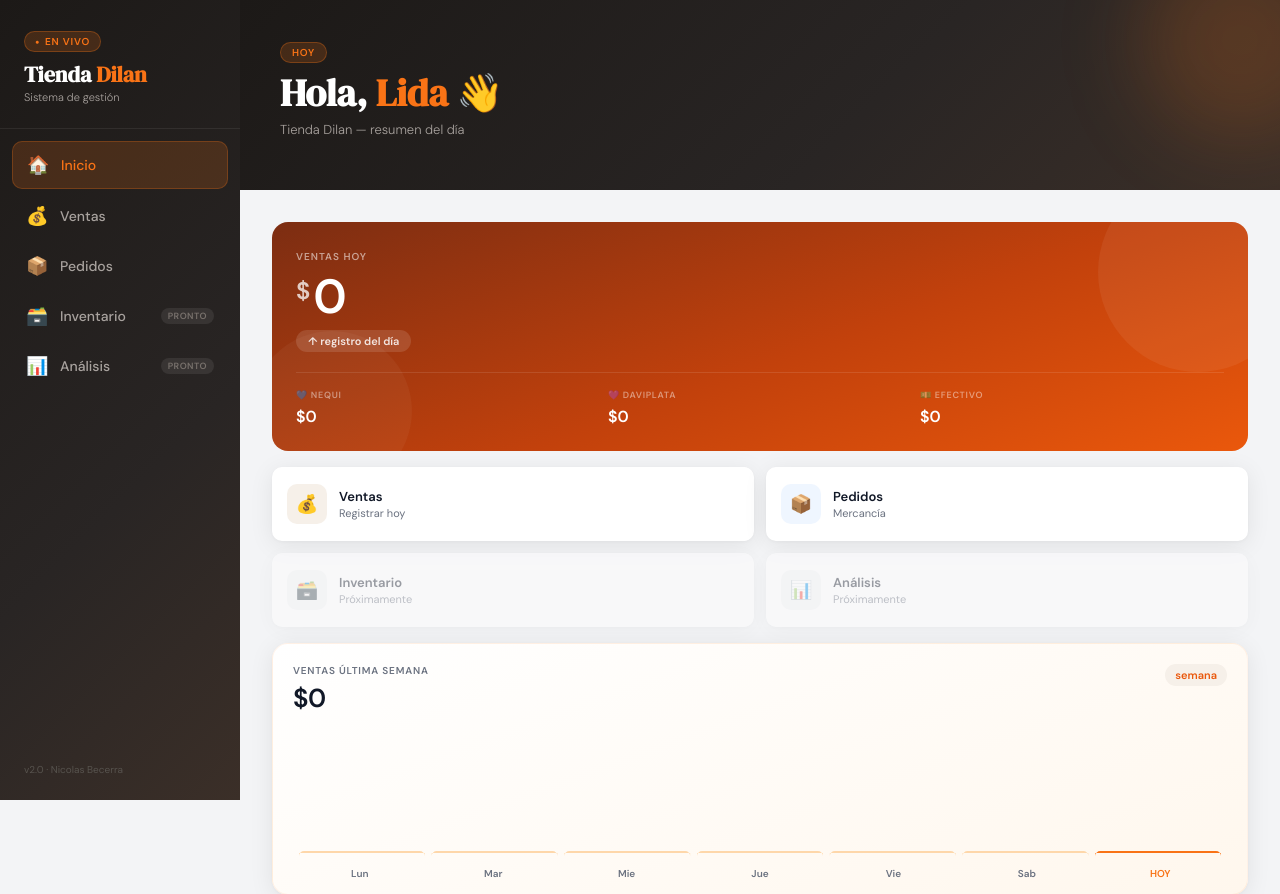
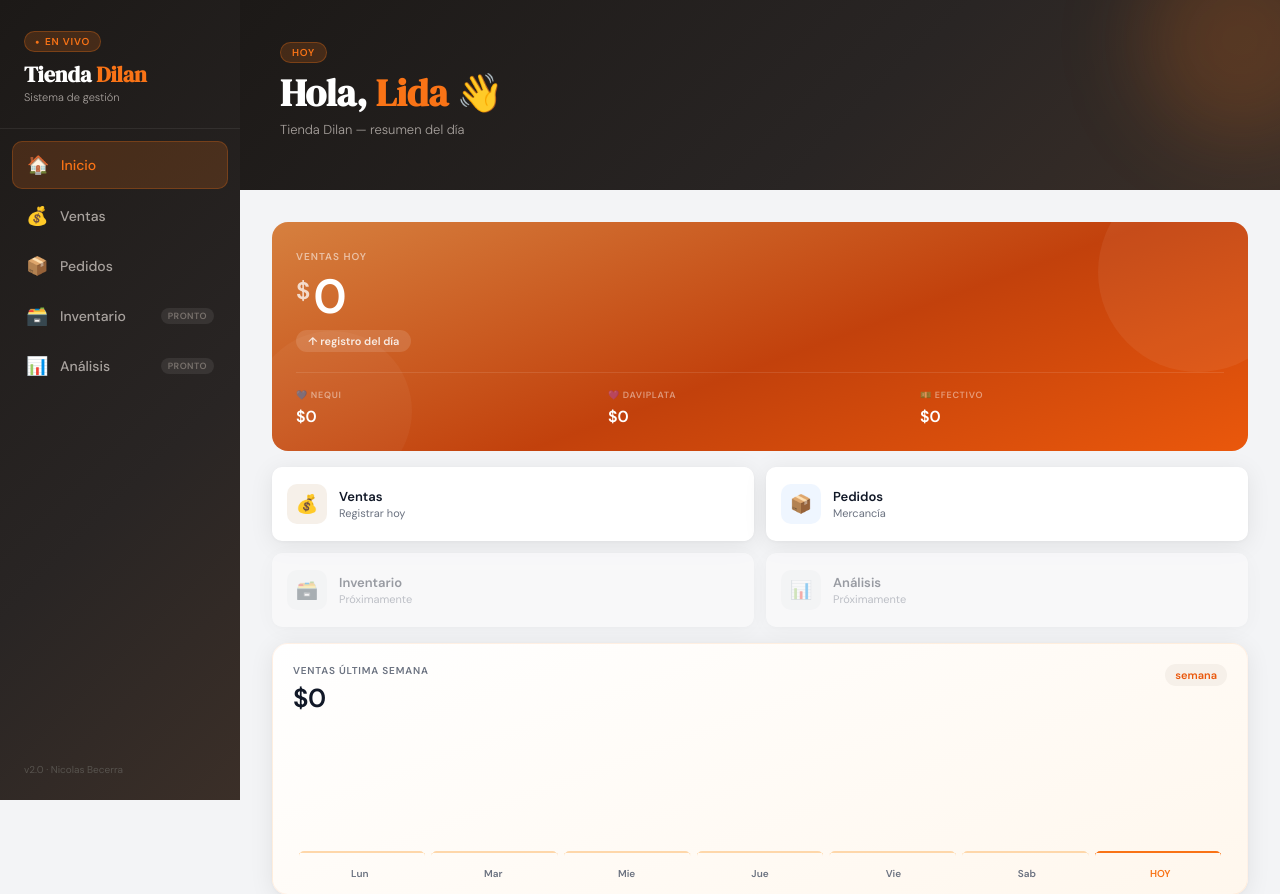
Before and after one commit to nicobcra/Formulario_CierredeCaja_Py, a Flask app: page / in a window 1280 px wide. Shown: the top 894 px of the page. Run offline with Flask 3, Linux system fonts and the light colour scheme; data that the repository does not hold is empty.

Commit message:
V.1.4 Nuevo Diseño y Graficas Home

```diff
--- a/templates/inicio.html
+++ b/templates/inicio.html
@@ -17,7 +17,7 @@
 
   /* Card principal hero — ahora en tonos naranja */
   .hero-card {
-    background: linear-gradient(160deg, #7C2D12 0%, #C2410C 55%, #EA580C 100%);
+    background: linear-gradient(160deg, #d6803f 0%, #C2410C 55%, #EA580C 100%);
     border-radius: var(--radius);
     padding: 28px 24px 24px;
     position: relative;
```
